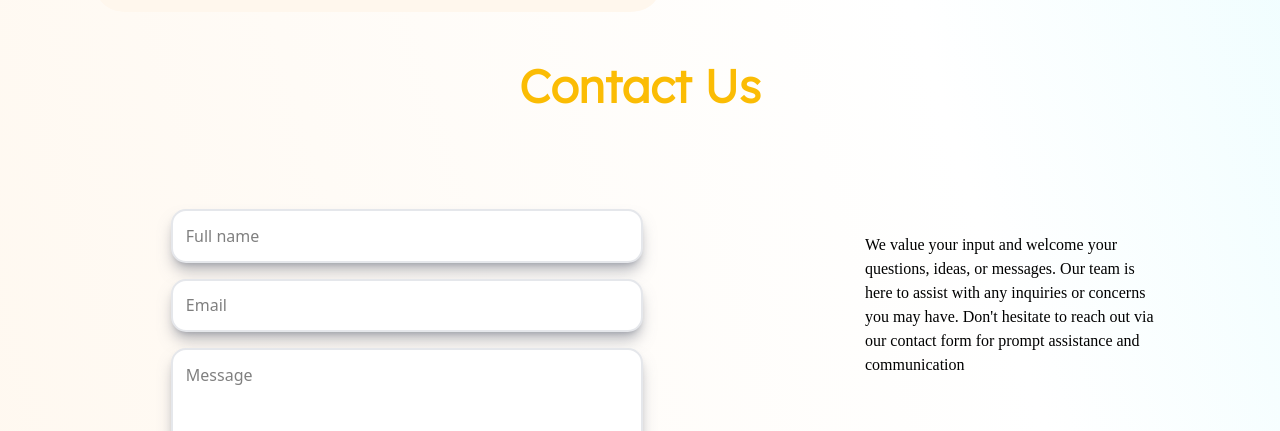
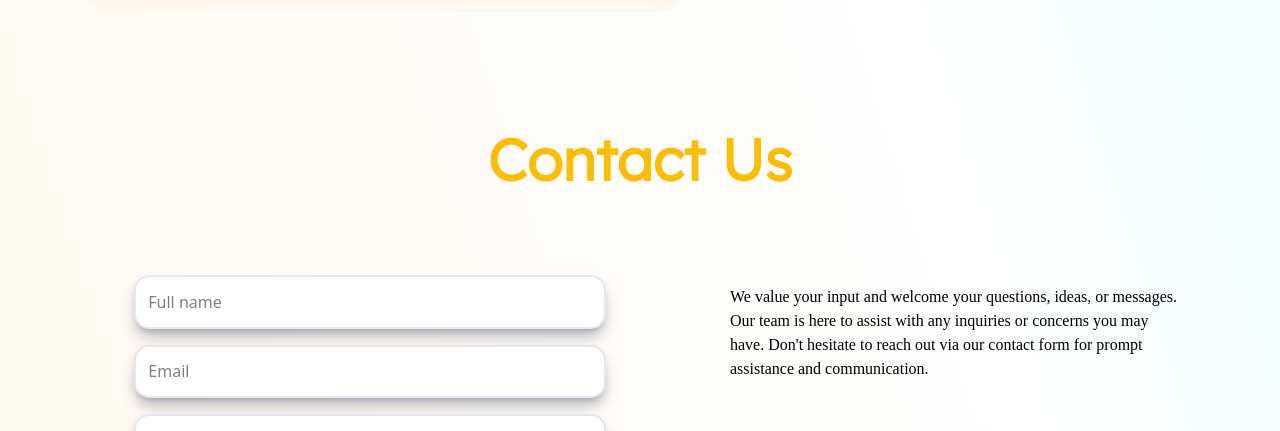
Before and after one commit to saliiimm/GDSC-Boumerdes-website, a React (Vite) app in the folder vite-project/: page / in a window 1280 px wide. Shown: the part 2874-3305 px from the top of the page. Built offline with nearby package versions, Linux system fonts and the light colour scheme; grey boxes are pictures that could not be loaded.

Commit message:
kmlllttttt

```diff
--- a/vite-project/src/Components/Contact.jsx
+++ b/vite-project/src/Components/Contact.jsx
@@ -11,15 +11,16 @@ const onSubmit = async (values, actions) => {
 
 const Contact = () => {
   const style ={
-    input: 'w-[472px] md:w-[472px] p-[0.8rem]   m-2 text-[1rem] text-[#00000080] shadow-lg shadow-gray-500/50 rounded-[15px] bg-white outline-none border-2  focus:border-blue-500 placeholder-[#00000080] ',
+    input: 'w-[302px] lg:w-[472px] med:w-[472px]  p-[0.8rem]   m-2 text-[1rem] text-[#00000080] shadow-lg shadow-gray-500/50 rounded-[15px] bg-white outline-none border-2  focus:border-blue-500 placeholder-[#00000080] ',
     para: 'ml-5  mt-[-10px] text-[#fc8181]',
     message: 'h-[243px]  ',
-    button:"bg-[#FBBC04] md:w-[472px] w-[472px] h-[60px] ml-2 mt-2 rounded-[15px] uppercase text-white font-bold text-[18px] opacity-35",
+    button:"bg-[#FBBC04] lg:w-[472px] med:w-[472px] w-[302px] h-[60px] ml-2 mt-2 rounded-[15px] uppercase text-white font-bold text-[18px] opacity-35",
     input_error: 'border-[#fc8181]',
-    contact: 'text-[46px] text-[#FBBC04] font-bold mb-20 capitalize text-center',
-    form:" flex flex-col md:mr-4",
-    welcomepara:"w-[400px]  mb-[50px] medi:w-[300px] font-thin",
-    all:'flex flex-col-reverse   justify-center items-center md:flex-row md:justify-around   lg:w-[1200px] md:ml-[5%] '
+    contact: ' text-[#FBBC04]  capitalize font-semibold text-[30px] md:text-[58px] text-center  py-[5%]',
+    form:" flex items-center justify-center flex-col md:mr-4",
+    welcomepara:"w-[300px] md:text-[15px] md:ml-[-5%]  md:text-left text-center lg:text-[16px] lg:text-left xl:w-[450px]   mb-[50px] ",
+    pic:"xl:w-[340px]  md:w-[260px]  w-[200px] ml-[40px] medi:w-[250px]",
+    all:'flex flex-col-reverse   justify-center items-center md:flex-row md:justify-around   xl:w-[1200px] md:ml-[5%] '
   }
 
   const handleSubmite = () => {
@@ -108,9 +109,9 @@ const Contact = () => {
       </button>
      </form>
      <div >
-      <p className={style.welcomepara}>We value your input and welcome your questions, ideas, or messages. Our team is here to assist with any inquiries or concerns you may have. Don't hesitate to reach out via our contact form for prompt assistance and communication</p>
+      <p className={style.welcomepara}>We value your input and welcome your questions, ideas, or messages. Our team is here to assist with any inquiries or concerns you may have. Don't hesitate to reach out via our contact form for prompt assistance and communication.</p>
 
-      <img src={gdscboum} alt="" className="w-[320px] ml-[40px] medi:w-[250px] " />
+      <img src={gdscboum} alt="" className={style.pic} />
 
      </div>
      </div>
--- a/vite-project/src/Components/FindUs.jsx
+++ b/vite-project/src/Components/FindUs.jsx
@@ -2,10 +2,10 @@ import React from 'react';
 
 const style = {
   title: "text-[#0F9D58] capitalize font-semibold text-[30px] md:text-[58px] text-center pt-[10%]",
-  find: " md:w-[390px] w-[270px] xs:w-[280px] h-[230px] xs:h-[270px] med:w-[444px]  sm:w-[420px] lg:w-[560px] mt-10  lg:h-[392px] border-[10px] med:border-[15px] rounded-[5%] border-orange-50 border-black ",
-  titledec: "capitalize font-semibold md:text-3xl   lg:text-[40px] lg:leading-10  med:text-xl text-[#494E56]   md:ml-[-50px]",
+  find: " lg:w-[600px] md:w-[350px]  w-[270px] xs:w-[280px] h-[230px] xs:h-[270px] med:w-[444px]  sm:w-[420px] lg:w-[560px] mt-10  lg:h-[392px] border-[10px] med:border-[15px] rounded-[5%] border-orange-50 border-black ",
+  titledec: "capitalize font-semibold md:text-3xl   lg:text-[40px] lg:leading-10  med:text-xl text-[#494E56] md:ml-[-40px]   lg:ml-[-50px]",
   findus: "flex medi:flex-row flex-col-reverse md:justify-evenly w-[100%] xs:pt-10 pt-[30px] items-center",
-  para: "w-[370px] text-[#656C73] text-[15px] md:text-[25px]  leading-[25px] mt-4",
+  para: "lg:w-[370px]  text-[#656C73] text-[15px] md:text-[25px]  leading-[25px] mt-4",
 };
 
 const FindUs = () => {
```
